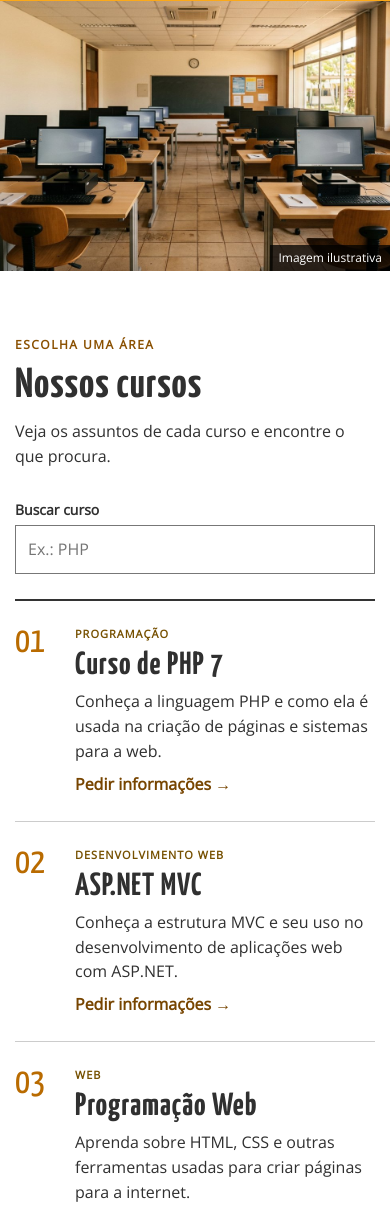
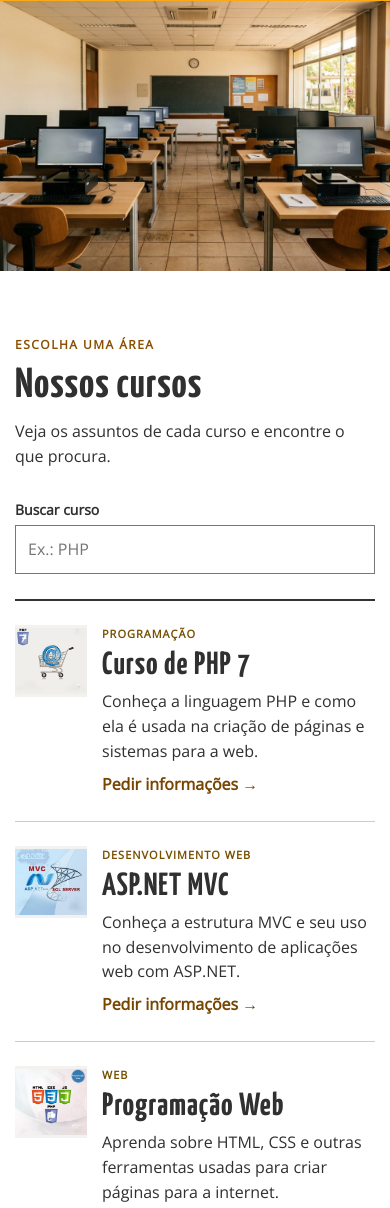
Before and after one commit to Guihfeitosa/Site---Escola-de-cursos, a plain HTML site: page curso.html in a window 390 px wide. Shown: the part 415-1623 px from the top of the page. Drawn offline with nearby package versions, Linux system fonts and the light colour scheme.

Commit message:
Ajustar imagens dos cursos
Co-authored-by: arena-agent <297053741+arena-agent@users.noreply.github.com>

```diff
--- a/css/catalogo.css
+++ b/css/catalogo.css
@@ -34,7 +34,6 @@ a:focus-visible, button:focus-visible, input:focus-visible { outline: 3px solid
 .abertura_texto > p:not(.chamada) { max-width: 42ch; margin-bottom: 25px; }
 .abertura_imagem { position: relative; min-width: 0; margin: 0; }
 .abertura_imagem img { width: 100%; height: 100%; position: absolute; object-fit: cover; }
-.abertura_imagem figcaption { position: absolute; bottom: 0; right: 0; color: #fff; background: rgba(0, 0, 0, .75); font-size: 12px; padding: 4px 8px; }
 .secao_catalogo { padding: 65px 0; }
 .cabecalho_secao { display: flex; justify-content: space-between; align-items: end; gap: 30px; }
 .cabecalho_secao h2, .areas h2, .duvida h2 { font-size: 42px; margin: 0 0 10px; }
@@ -46,8 +45,8 @@ a:focus-visible, button:focus-visible, input:focus-visible { outline: 3px solid
 .resultado { font-size: 14px; margin: 12px 0 0; }
 .resultado:empty { display: none; }
 .lista_cursos { margin-top: 25px; border-top: 2px solid #333; }
-.curso { display: grid; grid-template-columns: 80px 1fr auto; gap: 24px; align-items: center; padding: 24px 0; border-bottom: 1px solid #ccc; }
-.curso_numero { font: 48px 'Yanone Kaffeesatz', Arial, sans-serif; color: #b96b00; }
+.curso { display: grid; grid-template-columns: 128px minmax(0, 1fr) auto; gap: 24px; align-items: center; padding: 24px 0; border-bottom: 1px solid #ccc; }
+.curso_imagem { width: 128px; height: 128px; object-fit: contain; background: #f3f2ef; }
 .curso_tipo { font-size: 11px; font-weight: bold; letter-spacing: 1px; color: #765000; margin: 0 0 6px; }
 .curso h3 { font-size: 32px; margin: 0 0 6px; }
 .curso_texto > p:last-child { max-width: 65ch; margin: 0; }
@@ -98,9 +97,9 @@ a:focus-visible, button:focus-visible, input:focus-visible { outline: 3px solid
     .conteudo { width: calc(100% - 30px); }
     .cabecalho_secao { align-items: stretch; flex-direction: column; }
     .busca { width: 100%; }
-    .curso { grid-template-columns: 45px 1fr; gap: 8px 15px; align-items: start; }
-    .curso_numero { font-size: 36px; }
-    .curso > a { grid-column: 2; }
+    .curso { grid-template-columns: 72px minmax(0, 1fr); gap: 8px 15px; align-items: start; }
+    .curso_imagem { width: 72px; height: 72px; }
+    .curso > a { grid-column: 2; white-space: normal; }
     .areas_lista { grid-template-columns: 1fr; }
     .duvida { align-items: flex-start; flex-direction: column; }
     .contato_topo h1 { font-size: 43px; }
--- a/curso.html
+++ b/curso.html
@@ -5,7 +5,7 @@
     <meta name="viewport" content="width=device-width, initial-scale=1.0">
     <meta name="description" content="Conheça os cursos de programação e tecnologia da GHS - Cursos.">
     <link rel="icon" href="img/escola.png" type="image/png">
-    <link rel="stylesheet" href="css/catalogo.css">
+    <link rel="stylesheet" href="css/catalogo.css?v=2">
     <title>GHS - Cursos</title>
 </head>
 <body>
@@ -35,7 +35,6 @@
             </div>
             <figure class="abertura_imagem">
                 <img src="img/laboratorio-cursos.jpg" alt="Ilustração de um laboratório de informática">
-                <figcaption>Imagem ilustrativa</figcaption>
             </figure>
         </section>
 
@@ -51,17 +50,17 @@
             <p class="resultado" id="resultado-busca" role="status" aria-live="polite"></p>
             <div class="lista_cursos" id="cursos">
                 <article class="curso" id="php" data-busca="php 7 mvc programação web">
-                    <span class="curso_numero" aria-hidden="true">01</span>
+                    <img class="curso_imagem" src="img/php.jpg" alt="Ilustração do curso de PHP 7" width="128" height="128">
                     <div class="curso_texto"><p class="curso_tipo">PROGRAMAÇÃO</p><h3>Curso de PHP 7</h3><p>Conheça a linguagem PHP e como ela é usada na criação de páginas e sistemas para a web.</p></div>
                     <a href="contatos.html?curso=PHP%207">Pedir informações <span aria-hidden="true">→</span><span class="sr-only"> sobre o curso de PHP 7</span></a>
                 </article>
                 <article class="curso" id="asp" data-busca="asp net mvc programação web">
-                    <span class="curso_numero" aria-hidden="true">02</span>
+                    <img class="curso_imagem" src="img/asp.jpg" alt="Ilustração do curso de ASP.NET MVC" width="128" height="128">
                     <div class="curso_texto"><p class="curso_tipo">DESENVOLVIMENTO WEB</p><h3>ASP.NET MVC</h3><p>Conheça a estrutura MVC e seu uso no desenvolvimento de aplicações web com ASP.NET.</p></div>
                     <a href="contatos.html?curso=ASP.NET%20MVC">Pedir informações <span aria-hidden="true">→</span><span class="sr-only"> sobre ASP.NET MVC</span></a>
                 </article>
                 <article class="curso" id="web" data-busca="programação web html css sites internet">
-                    <span class="curso_numero" aria-hidden="true">03</span>
+                    <img class="curso_imagem" src="img/web.jpg" alt="Ilustração do curso de programação web" width="128" height="128">
                     <div class="curso_texto"><p class="curso_tipo">WEB</p><h3>Programação Web</h3><p>Aprenda sobre HTML, CSS e outras ferramentas usadas para criar páginas para a internet.</p></div>
                     <a href="contatos.html?curso=Programa%C3%A7%C3%A3o%20Web">Pedir informações <span aria-hidden="true">→</span><span class="sr-only"> sobre programação web</span></a>
                 </article>
```
